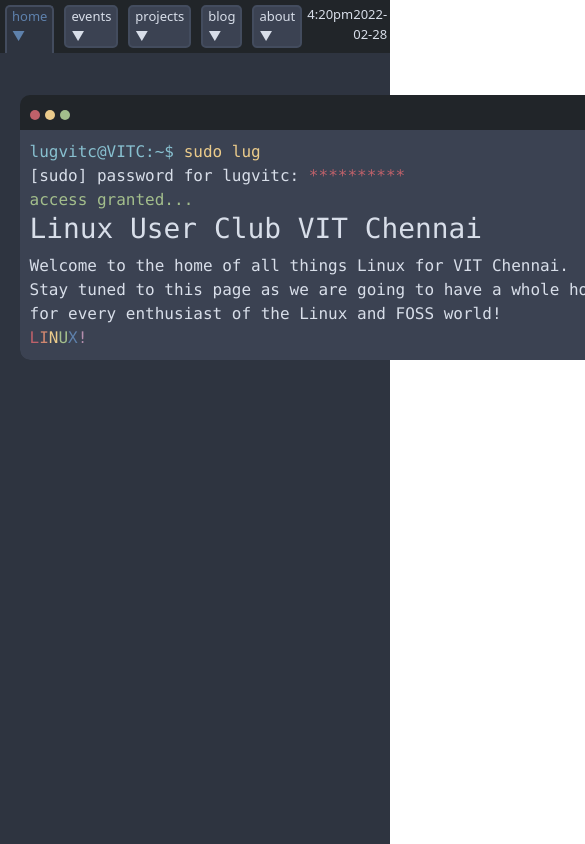
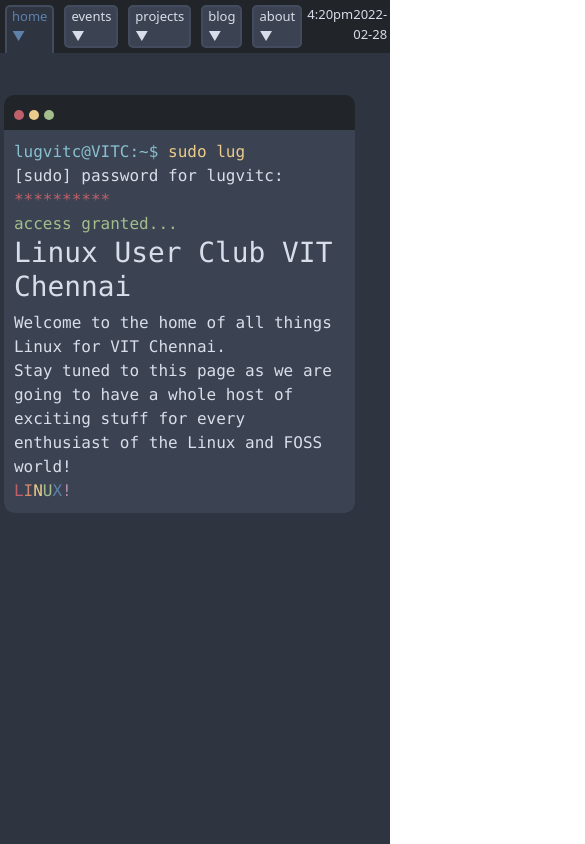
Before and after one commit to lugvitc/lugvitc.github.io, a React (Create React App) app: page / in a window 390 px wide. Shown: the top 844 px of the page, 585 px wide, since content can reach past the window. Built offline with nearby package versions, Linux system fonts and the light colour scheme.

Commit message:
minor updates

```diff
--- a/src/mycomponents/terminalWindow.css
+++ b/src/mycomponents/terminalWindow.css
@@ -3,7 +3,7 @@
     background-color: #212529; /* headerFooterBlack */
     margin: 5vh 5vw;
     padding: 5px 0px 0px 0px;
-    width: 800px;
+    width: 50vw;
     height: fit-content
 }
 
@@ -35,3 +35,10 @@
     height: 11px;
     width: 11px;
 }
+
+@media (max-width: 800px) {
+    .terminal-container {
+        width: 90vw;
+        margin: 5vh 1vw;
+    }
+}
--- a/src/pages/layout.js
+++ b/src/pages/layout.js
@@ -1,18 +1,11 @@
 import React from 'react';
 import TopBar from '../myComponents/topBar';
-import { useState } from 'react';
 import { Outlet } from 'react-router-dom';
-import { NordTheme } from '../values/colors';
+import './pages.css';
 
 export default function Layout({navs}) {
-    const bgStyle = {
-        backgroundColor: NordTheme.nord0,
-        height: '100vh',
-        width: '100vw'
-    };
-
     return(
-        <div style = {bgStyle}>
+        <div className = "layout-body">
             <TopBar navs = {navs}/>
             <Outlet/>
         </div>
--- /dev/null
+++ b/src/pages/pages.css
@@ -0,0 +1,5 @@
+.layout-body {
+    background-color: #2E3440/* NordTheme.nord0 */;
+    height: 100vh;
+    width: 100vw;
+}
```
Also changed, not shown: 1 other file (tests, documents, lock files or other folders).
